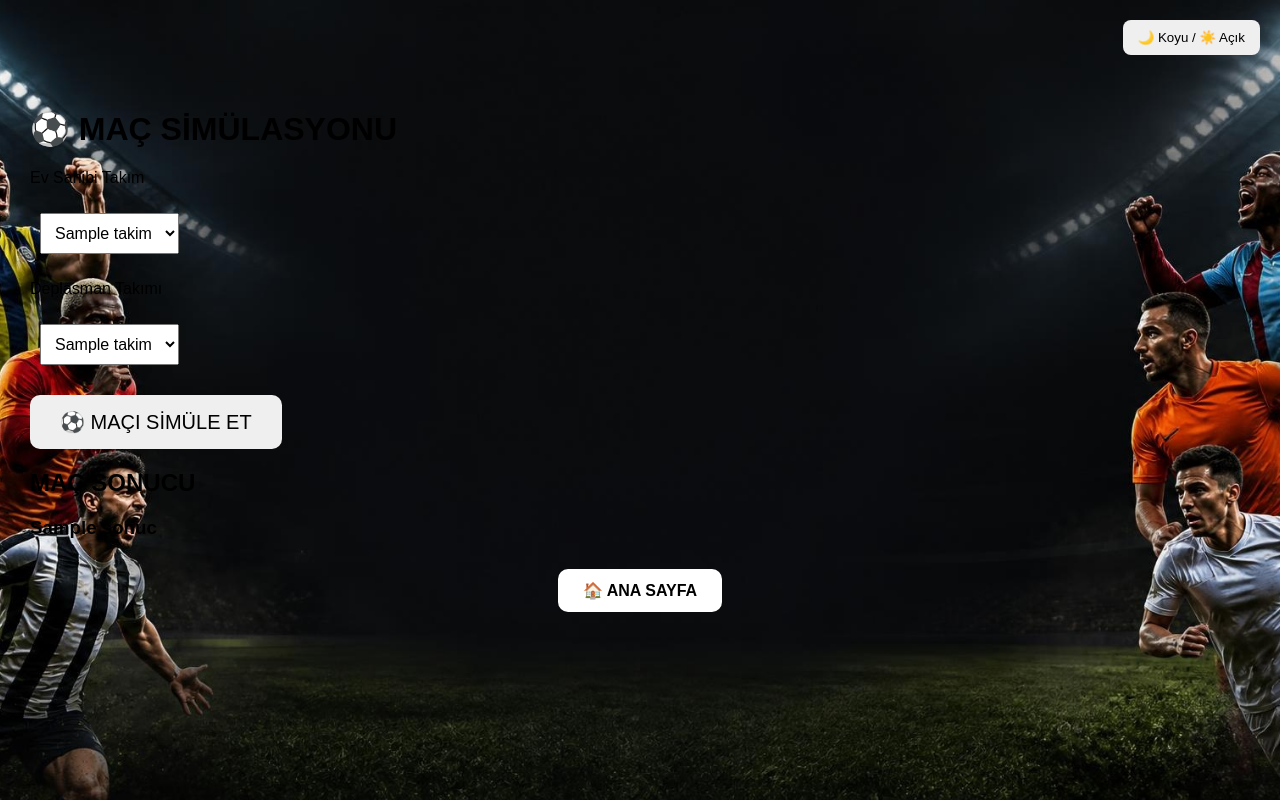
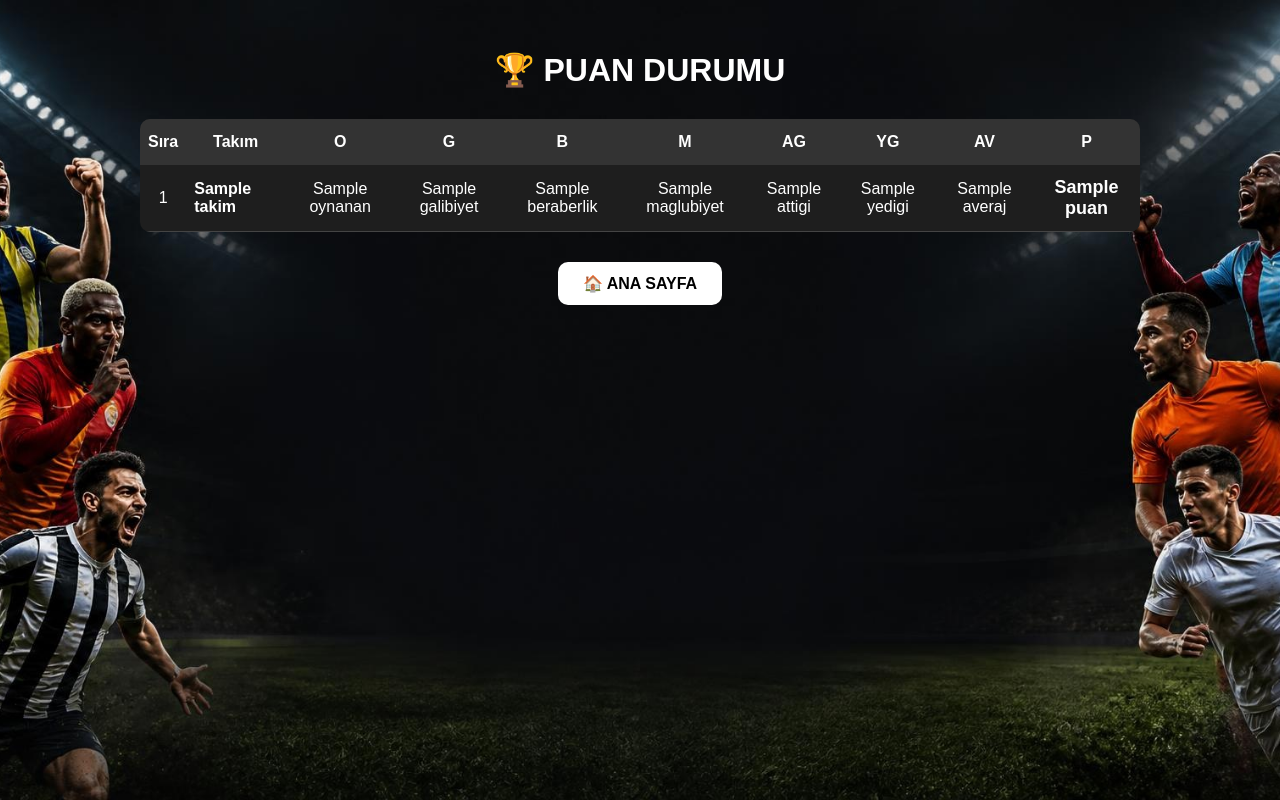
Before and after one commit to Omeiwi11/futbol-simulasyonu, a Flask app: template templates/mac.html in a window 1280 px wide. Run offline with Flask 3, Linux system fonts and the light colour scheme; the template is opened without the code that fills it: most values are stand-ins (such as "Sample title", 1, 10 or a date in 2020).

Commit message:
Add files via upload

```diff
--- a/templates/mac.html
+++ b/templates/mac.html
@@ -5,52 +5,145 @@
 
     <meta charset="UTF-8">
 
-    <title>Maç Simülasyonu</title>
+    <meta
+        name="viewport"
+        content="width=device-width, initial-scale=1.0"
+    >
 
-    <link rel="stylesheet" href="{{ url_for('static', filename='style.css') }}">
+    <title>Puan Durumu - Süper Ligin Kalbi</title>
+
+    <link
+        rel="stylesheet"
+        href="{{ url_for('static', filename='style.css') }}"
+    >
+
     <style>
 
-
-
-        .tema-butonu {
-            position: absolute;
-            top: 20px;
-            right: 20px;
-            padding: 10px 15px;
-            border: none;
-            border-radius: 8px;
-            cursor: pointer;
+        body {
+            min-height: 100vh;
+            box-sizing: border-box;
+            color: white;
         }
 
-        .mac-alani {
-            margin-top: 80px;
+        h1 {
+            text-align: center;
+            margin-bottom: 30px;
+            color: white;
         }
 
-        select {
-            padding: 10px;
-            font-size: 16px;
-            margin: 10px;
+        .tablo {
+
+            max-width: 1000px;
+
+            margin: 0 auto;
+
+            overflow-x: auto;
+
         }
 
-        .simule-butonu {
-            margin-top: 20px;
-            padding: 15px 30px;
-            font-size: 20px;
-            border: none;
+        table {
+
+            width: 100%;
+
+            border-collapse: collapse;
+
+            background-color: #1e1e1e;
+
             border-radius: 10px;
-            cursor: pointer;
+
+            overflow: hidden;
+
+        }
+
+        th {
+
+            background-color: #333;
+
+            color: white;
+
+            padding: 14px 8px;
+
+        }
+
+        td {
+
+            padding: 12px 8px;
+
+            text-align: center;
+
+            border-bottom: 1px solid #444;
+
+            color: white;
+
+        }
+
+        td.takim {
+
+            text-align: left;
+
+            font-weight: bold;
+
+            color: white;
+
+        }
+
+        tr:hover {
+
+            background-color: #292929;
+
+        }
+
+        .puan {
+
+            font-weight: bold;
+
+            font-size: 18px;
+
+            color: white;
+
         }
 
         .geri {
+
             display: block;
+
             width: fit-content;
+
             margin: 30px auto 0 auto;
+
             padding: 12px 25px;
+
             background-color: white;
+
             color: black;
+
             text-decoration: none;
+
             border-radius: 10px;
+
             font-weight: bold;
+
+        }
+
+        .geri:hover {
+
+            background-color: #ddd;
+
+        }
+
+
+        /* AÇIK TEMA */
+
+        body.acik-tema {
+
+            color: black;
+
+        }
+
+        body.acik-tema h1 {
+
+            color: black;
+
         }
 
     </style>
@@ -60,78 +153,98 @@
 
 <body>
 
-    <button class="tema-butonu" onclick="temaDegistir()">
-        🌙 Koyu / ☀️ Açık
-    </button>
+
+    <h1>
+        🏆 PUAN DURUMU
+    </h1>
 
 
-    <div class="mac-alani">
+    <div class="tablo">
 
-        <h1>⚽ MAÇ SİMÜLASYONU</h1>
+        <table>
+
+            <thead>
+
+                <tr>
+
+                    <th>Sıra</th>
+
+                    <th>Takım</th>
+
+                    <th>O</th>
+
+                    <th>G</th>
+
+                    <th>B</th>
+
+                    <th>M</th>
+
+                    <th>AG</th>
+
+                    <th>YG</th>
+
+                    <th>AV</th>
+
+                    <th>P</th>
+
+                </tr>
+
+            </thead>
 
 
-        <form method="POST">
+            <tbody>
 
-            <p>Ev Sahibi Takım</p>
+                {% for takim in siralama %}
 
-            <select name="takim1">
+                    <tr>
 
-                {% for takim in takimlar %}
+                        <td>
+                            {{ loop.index }}
+                        </td>
 
-                    <option value="{{ takim }}">
-                        {{ takim }}
-                    </option>
+                        <td class="takim">
+                            {{ takim }}
+                        </td>
+
+                        <td>
+                            {{ puanlar[takim]["oynanan"] }}
+                        </td>
+
+                        <td>
+                            {{ puanlar[takim]["galibiyet"] }}
+                        </td>
+
+                        <td>
+                            {{ puanlar[takim]["beraberlik"] }}
+                        </td>
+
+                        <td>
+                            {{ puanlar[takim]["maglubiyet"] }}
+                        </td>
+
+                        <td>
+                            {{ puanlar[takim]["attigi"] }}
+                        </td>
+
+                        <td>
+                            {{ puanlar[takim]["yedigi"] }}
+                        </td>
+
+                        <td>
+                            {{ puanlar[takim]["averaj"] }}
+                        </td>
+
+                        <td class="puan">
+                            {{ puanlar[takim]["puan"] }}
+                        </td>
+
+                    </tr>
 
                 {% endfor %}
 
-            </select>
+            </tbody>
 
-
-            <p>Deplasman Takımı</p>
-
-            <select name="takim2">
-
-                {% for takim in takimlar %}
-
-                    <option value="{{ takim }}">
-                        {{ takim }}
-                    </option>
-
-                {% endfor %}
-
-            </select>
-
-
-            <br>
-
-
-            <button class="simule-butonu" type="submit">
-                ⚽ MAÇI SİMÜLE ET
-            </button>
-
-        </form>
-
-
-        {% if sonuc %}
-
-            <h2>MAÇ SONUCU</h2>
-
-            <h3>{{ sonuc }}</h3>
-
-        {% endif %}
-
-    </div>
-
-
-    <script>
-
-        function temaDegistir() {
-
-            document.body.classList.toggle("acik-tema");
-
-        }
-
-    </script>
+        </table>
 
     </div>
 
@@ -141,7 +254,6 @@
     </a>
 
 
-
 </body>
 
 </html>
```
Also changed, not shown: templates/index.html (+56 -21 lines).
